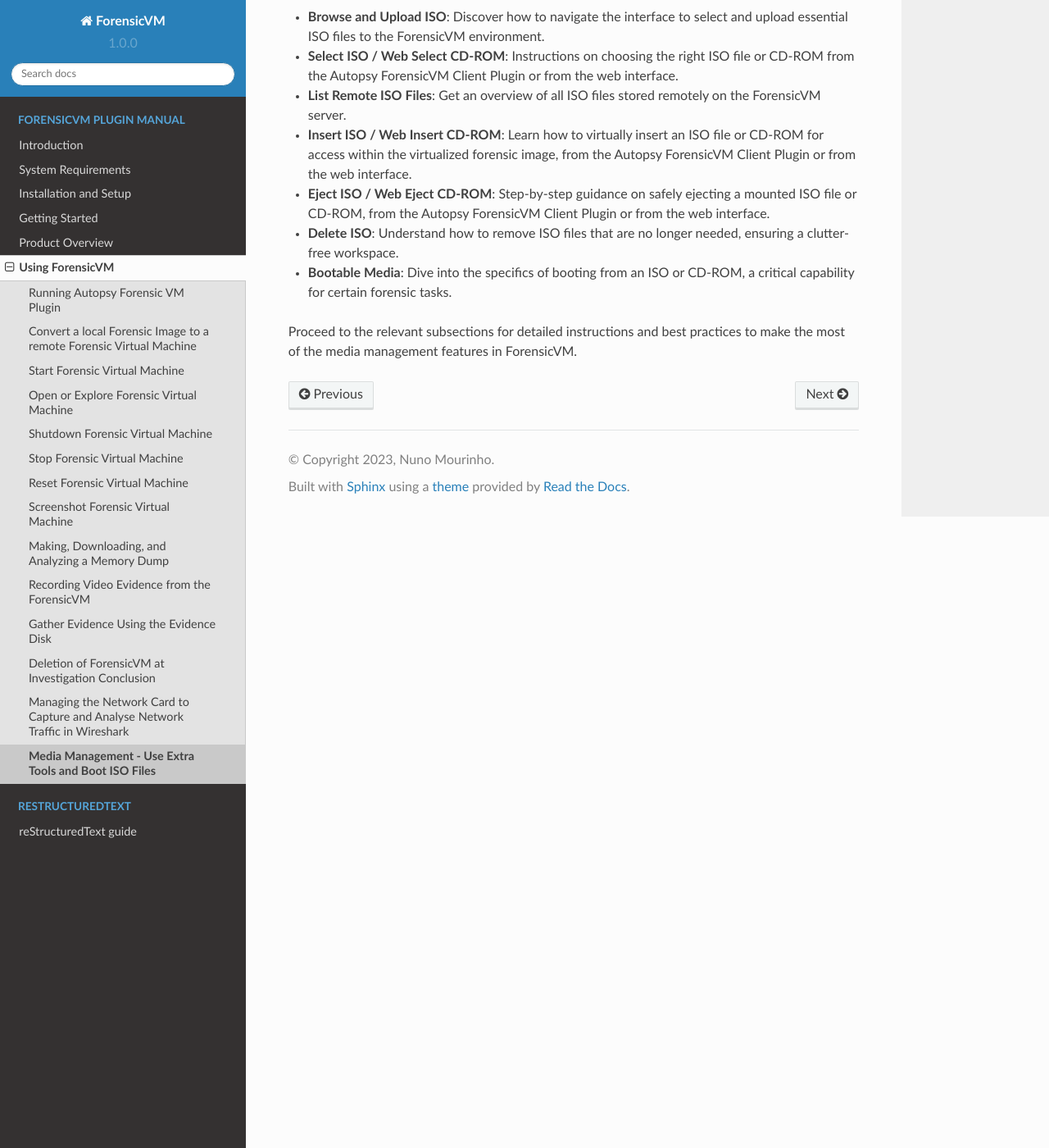
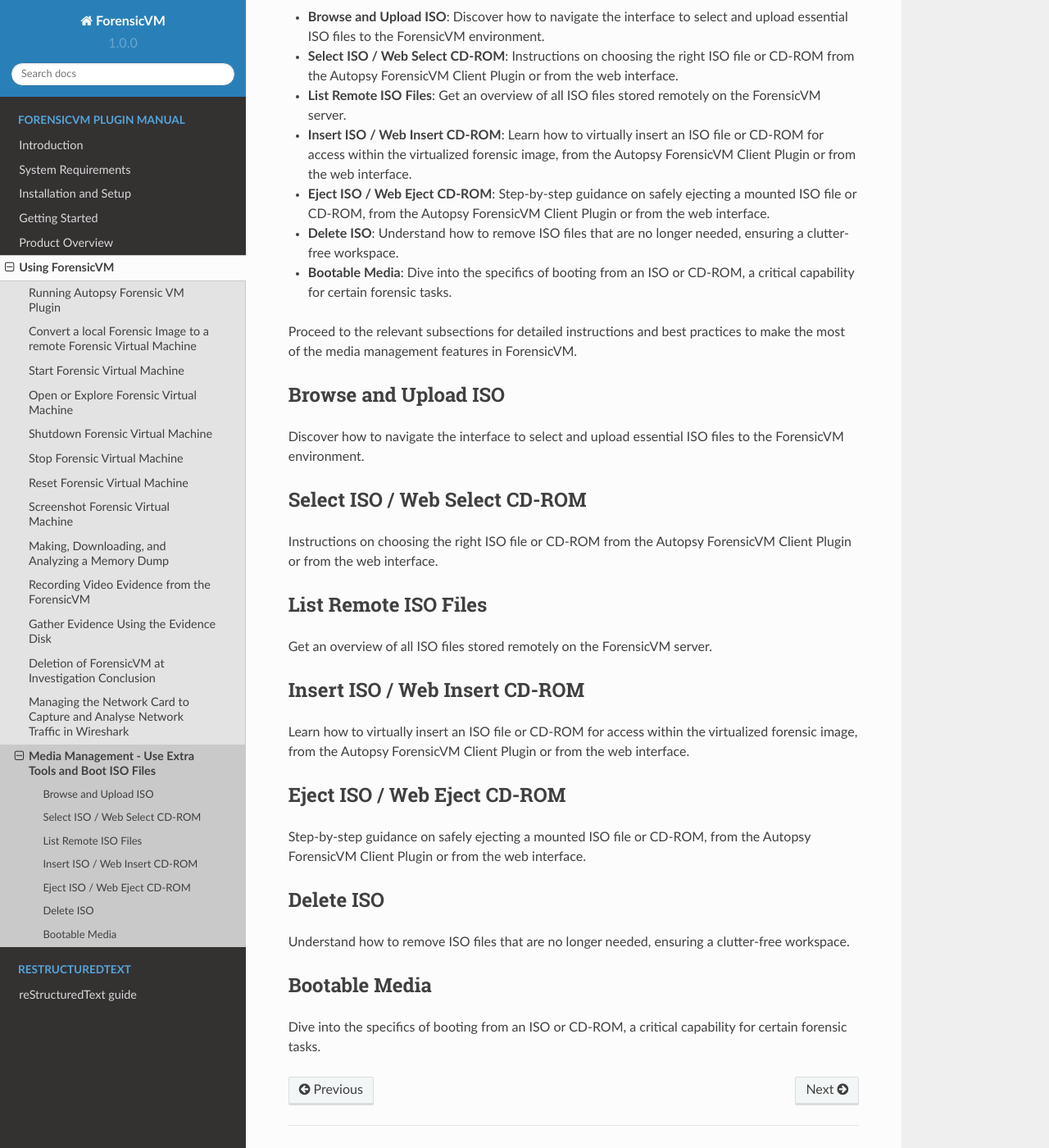
Before and after one commit to nunomourinho/forensicVmAutopsyUserManual, a Sphinx documentation site: the page built from docs/user/media.rst, in a window 1280 px wide and 1400 px high, scrolled down 1172 px. Shown: the whole window at 82% size. Built offline with Sphinx 7.4.7 and the Read the Docs theme 2.0.0, drawn with Linux system fonts in a browser that asks for light colours; pages that are not in the unit, such as notebooks, are missing from menus.

Commit message:
Update media.rst

```diff
--- a/docs/user/media.rst
+++ b/docs/user/media.rst
@@ -17,7 +17,6 @@
 
 In the realm of digital forensics, every tool and capability at an investigator's disposal can be the difference between uncovering critical evidence or hitting a dead end. ISO files, in particular, offer a versatile medium to house a myriad of investigative utilities. With ForensicVM, managing and utilizing these ISO files becomes a straightforward endeavor, optimizing both efficiency and efficacy. Here's an overview of the key operations:
 
-
 - **Browse and Upload ISO**: Discover how to navigate the interface to select and upload essential ISO files to the ForensicVM environment.
 
 - **Select ISO / Web Select CD-ROM**: Instructions on choosing the right ISO file or CD-ROM from the Autopsy ForensicVM Client Plugin or from the web interface.
@@ -33,3 +32,40 @@
 - **Bootable Media**: Dive into the specifics of booting from an ISO or CD-ROM, a critical capability for certain forensic tasks.
 
 Proceed to the relevant subsections for detailed instructions and best practices to make the most of the media management features in ForensicVM.
+
+
+
+Browse and Upload ISO
+------------------------
+
+Discover how to navigate the interface to select and upload essential ISO files to the ForensicVM environment.
+
+Select ISO / Web Select CD-ROM
+---------------------------------
+
+Instructions on choosing the right ISO file or CD-ROM from the Autopsy ForensicVM Client Plugin or from the web interface.
+
+List Remote ISO Files
+------------------------
+
+Get an overview of all ISO files stored remotely on the ForensicVM server.
+
+Insert ISO / Web Insert CD-ROM
+--------------------------------
+
+Learn how to virtually insert an ISO file or CD-ROM for access within the virtualized forensic image,  from the Autopsy ForensicVM Client Plugin or from the web interface.
+
+Eject ISO / Web Eject CD-ROM
+------------------------------
+
+Step-by-step guidance on safely ejecting a mounted ISO file or CD-ROM, from the Autopsy ForensicVM Client Plugin or from the web interface.
+
+Delete ISO
+------------
+
+Understand how to remove ISO files that are no longer needed, ensuring a clutter-free workspace.
+
+Bootable Media
+----------------
+
+Dive into the specifics of booting from an ISO or CD-ROM, a critical capability for certain forensic tasks.
```
